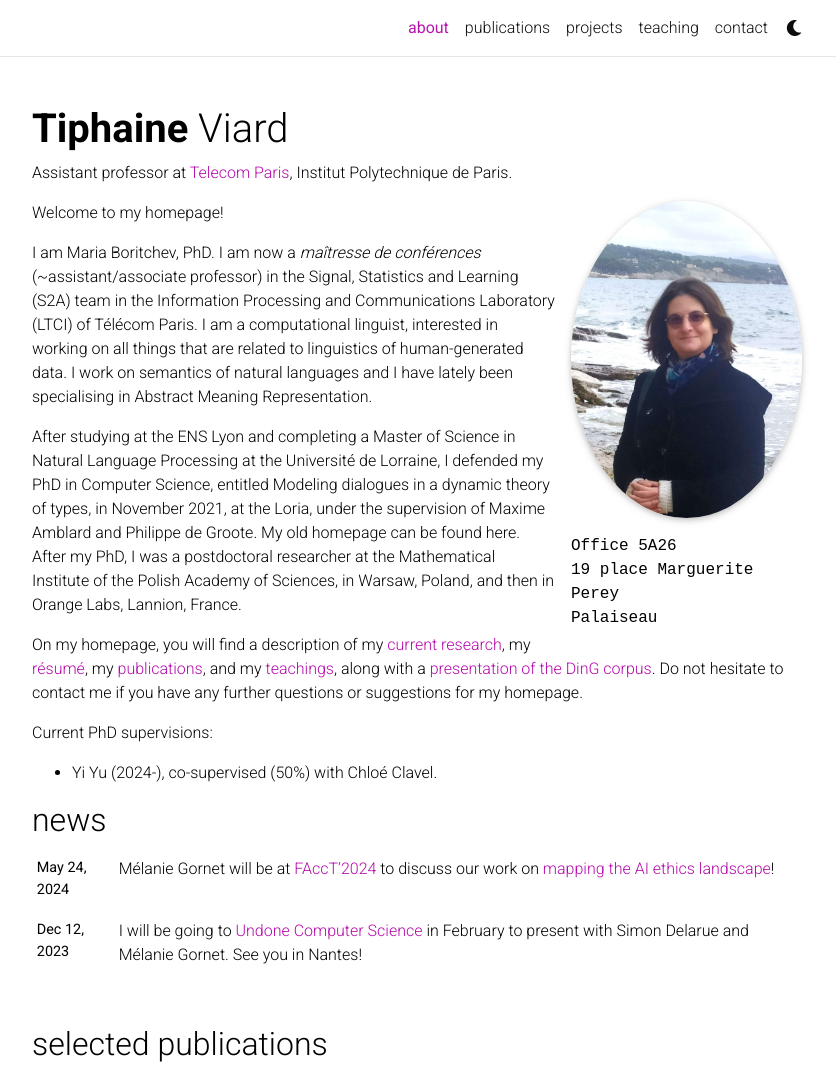
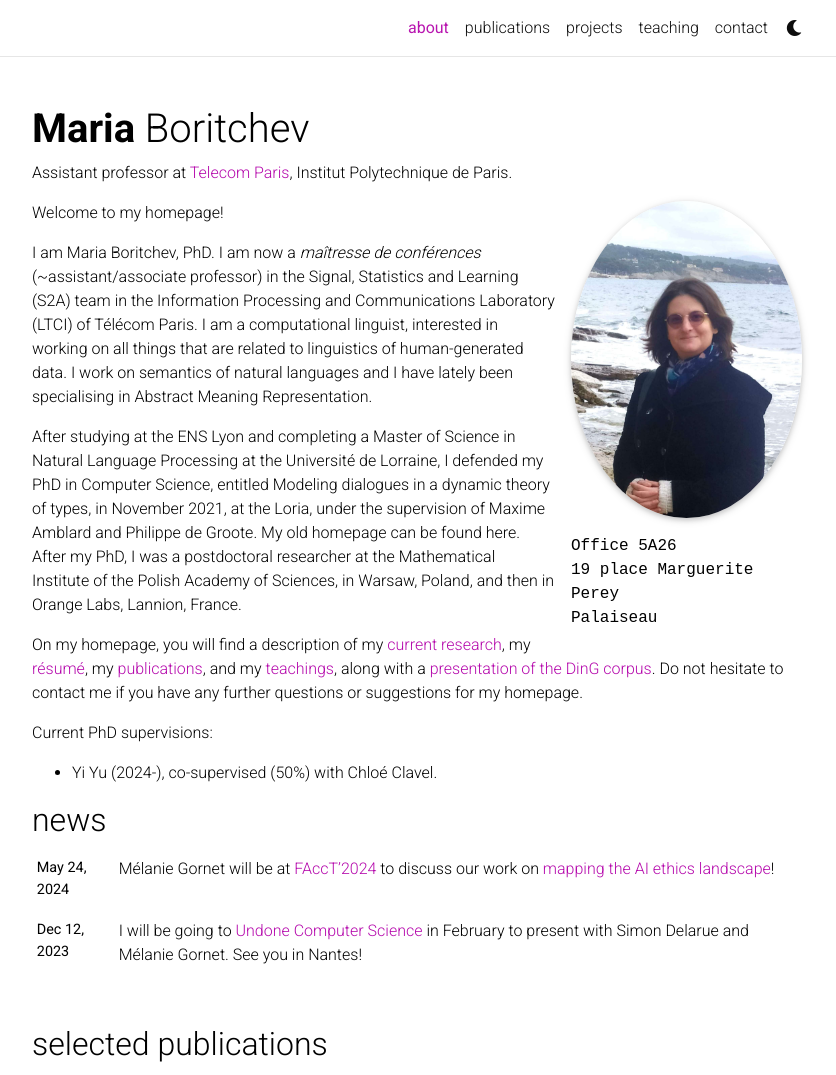
Before and after one commit to MBoritchev/page-perso-TP, a Jekyll site: the page built from _pages/about.md, in a window 1280 px wide and 1345 px high, cut to the strip 0-1075 px from the top of the window. Shown: the whole strip, without its empty margins (223-1059 px from the left). Built offline with Jekyll 4.4.1, drawn with Linux system fonts in a browser that asks for light colours; full-size pictures stand in for the smaller copies a plugin makes; comment, search, counter and statistics services are not loaded; a style sheet for code colours, icons or effects is not loaded; some of the changed text lies outside the part shown.

Commit message:
Update _config.yml

```diff
--- a/_config.yml
+++ b/_config.yml
@@ -3,12 +3,12 @@
 # -----------------------------------------------------------------------------
 
 title: blank # the website title (if blank, full name will be used instead)
-first_name: Tiphaine
+first_name: Maria
 middle_name:
-last_name: Viard
+last_name: Boritchev
 #email: you@example.com
 description: > # the ">" symbol means to ignore newlines until "footer_text:"
-  Tiphaine Viard's academic page. Template based on [*folio](https://github.com/bogoli/-folio) design.
+  Maria Boritchev's academic page. Template based on [*folio](https://github.com/bogoli/-folio) design.
 footer_text: >
   Powered by <a href="https://jekyllrb.com/" target="_blank">Jekyll</a> with <a href="https://github.com/alshedivat/al-folio">al-folio</a> theme.
   Hosted by <a href="https://pages.github.com/" target="_blank">GitHub Pages</a>.
@@ -17,7 +17,7 @@ keywords: jekyll, jekyll-theme, academic-website, portfolio-website  # add your
 lang: en # the language of your site (for example: en, fr, cn, ru, etc.)
 icon: ⚛️  # the emoji used as the favicon (alternatively, provide image name in /assets/img/)
 
-url: https://tiphainev.github.io # the base hostname & protocol for your site
+url: https://perso.telecom-paristech.fr/mboritchev/ # the base hostname & protocol for your site
 baseurl: # the subpath of your site, e.g. /blog/
 last_updated: false # set to true if you want to display last updated in the footer
 impressum_path:  # set to path to include impressum link in the footer, use the same path as permalink in a page, helps to conform with EU GDPR
@@ -66,9 +66,9 @@ og_image: # The site-wide (default for all links) Open Graph preview image
 # Social integration
 # -----------------------------------------------------------------------------
 
-github_username: TiphaineV # your GitHub user name
+github_username: # your GitHub user name
 gitlab_username: # your GitLab user name
-twitter_username: t_viard # your Twitter handle
+twitter_username: # your Twitter handle
 linkedin_username: # your LinkedIn user name
 scholar_userid: # your Google Scholar ID
 semanticscholar_id: # your Semantic Scholar ID
@@ -110,7 +110,7 @@ bing_site_verification:  # out your bing-site-verification ID (Bing Webmaster)
 # Blog
 # -----------------------------------------------------------------------------
 
-blog_name: Tiphaine Viard # blog_name will be displayed in your blog page
+blog_name: Maria Boritchev # blog_name will be displayed in your blog page
 blog_nav_title: # your blog must have a title for it to be displayed in the nav bar
 blog_description: a simple whitespace theme for academics
 permalink: /blog/:year/:title/
@@ -230,8 +230,8 @@ display_tags: ['formatting', 'images', 'links', 'math', 'code'] # this tags will
 
 scholar:
 
-  last_name: [Viard]
-  first_name: [Tiphaine, T.]
+  last_name: [Boritchev]
+  first_name: [Maria, M.]
 
   style: apa
   locale: en
```
